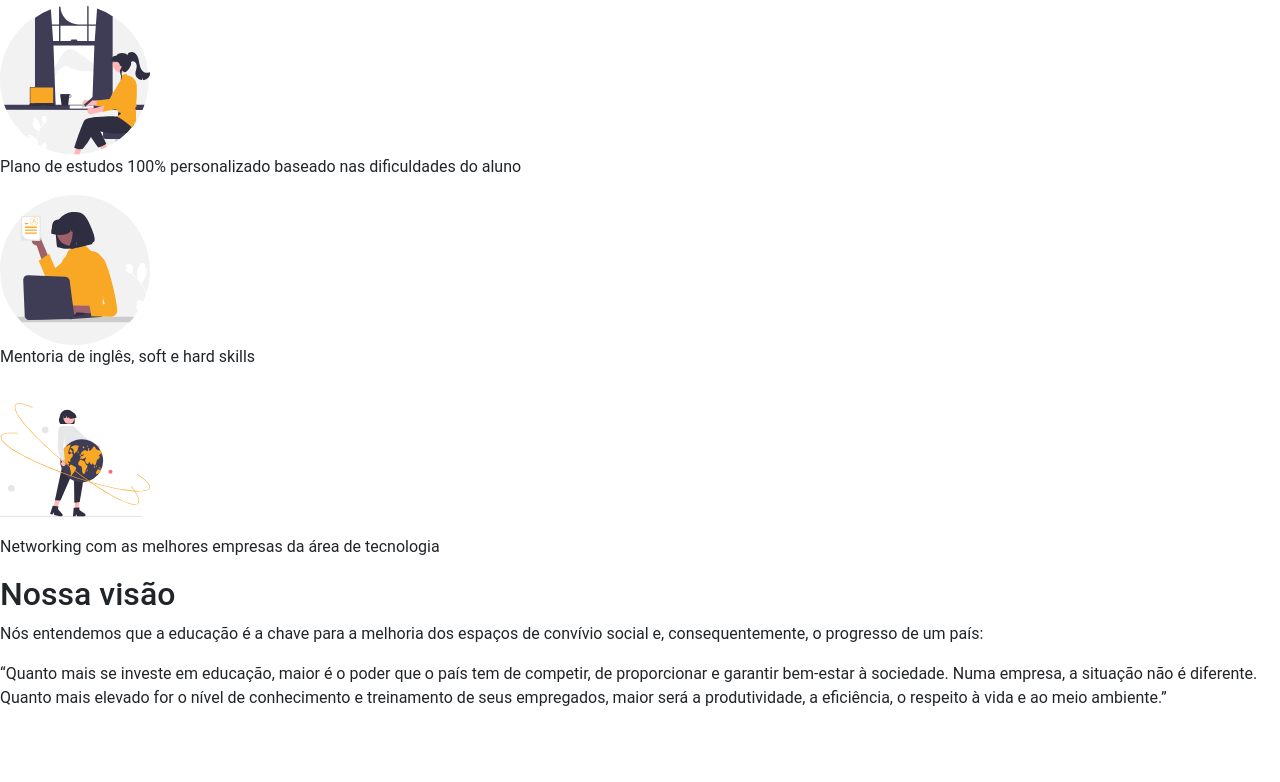
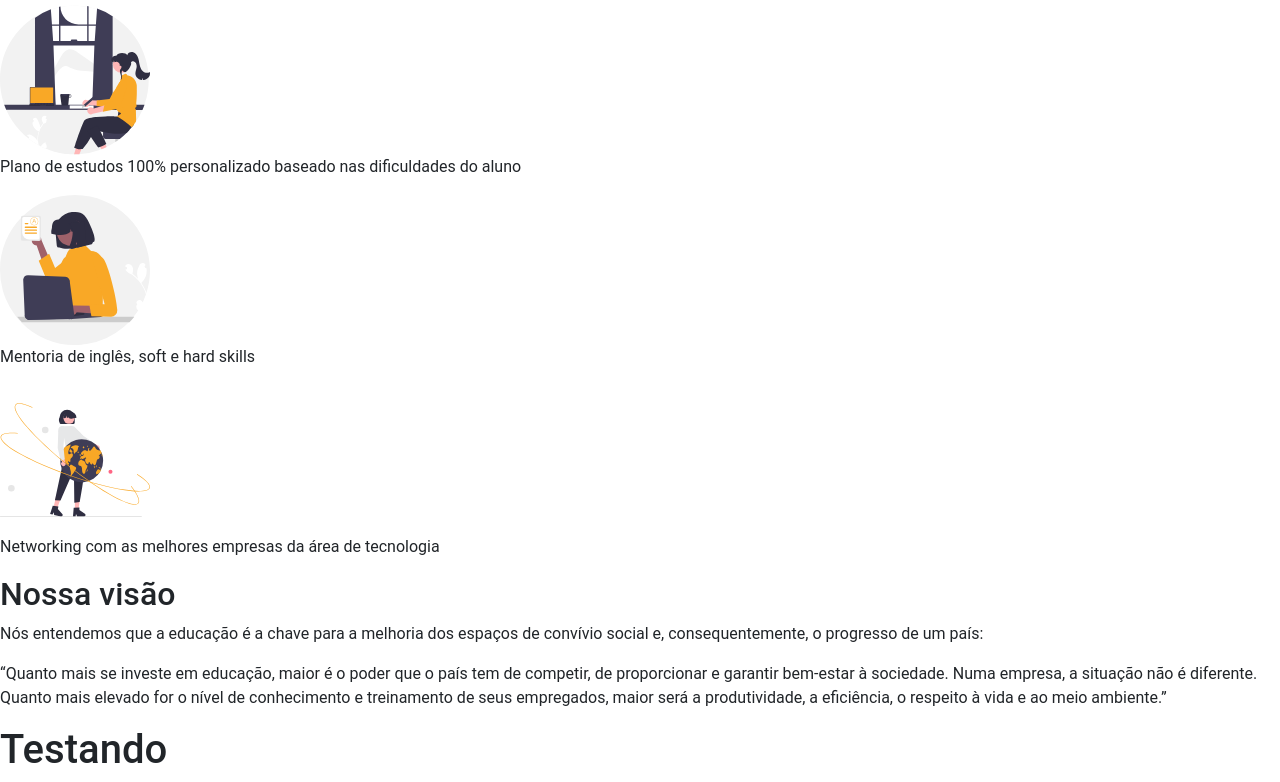
Before and after one commit to ArturTolentino/Projeto-Final-Modulo-2, a plain HTML site: page index.html in a window 1280 px wide. Shown: the part 672-1454 px from the top of the page. Before the commit the page ends 1398 px from the top, so only its background shows below. Drawn offline with nearby package versions, Linux system fonts and the light colour scheme.

Commit message:
Testando

```diff
--- a/index.html
+++ b/index.html
@@ -139,6 +139,10 @@
     </section>
 
 
+    <h1>Testando</h1>
+
+
+
 
   </body>
 
```
Also changed, not shown: planos.html (+1 -0 lines).
